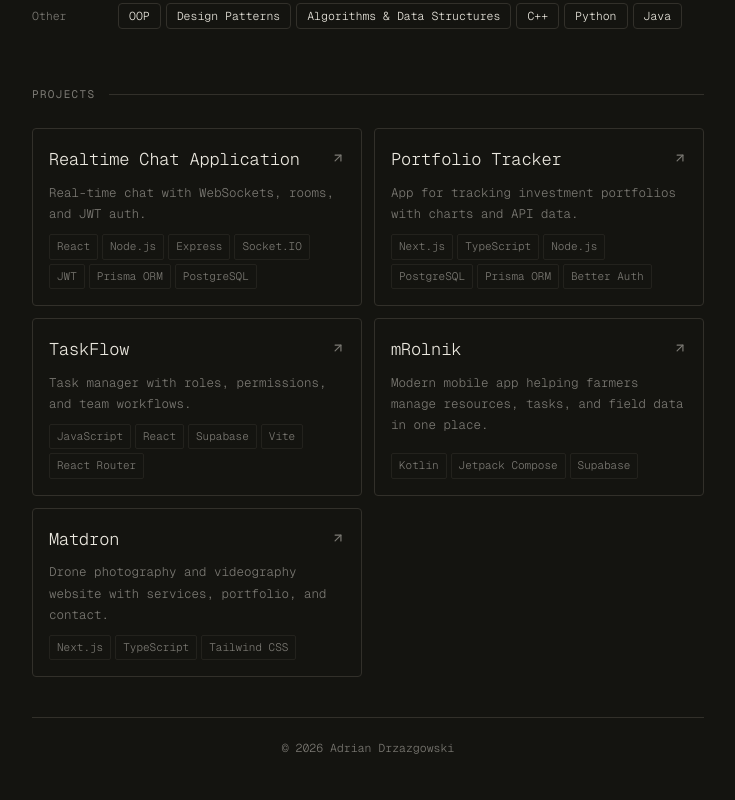
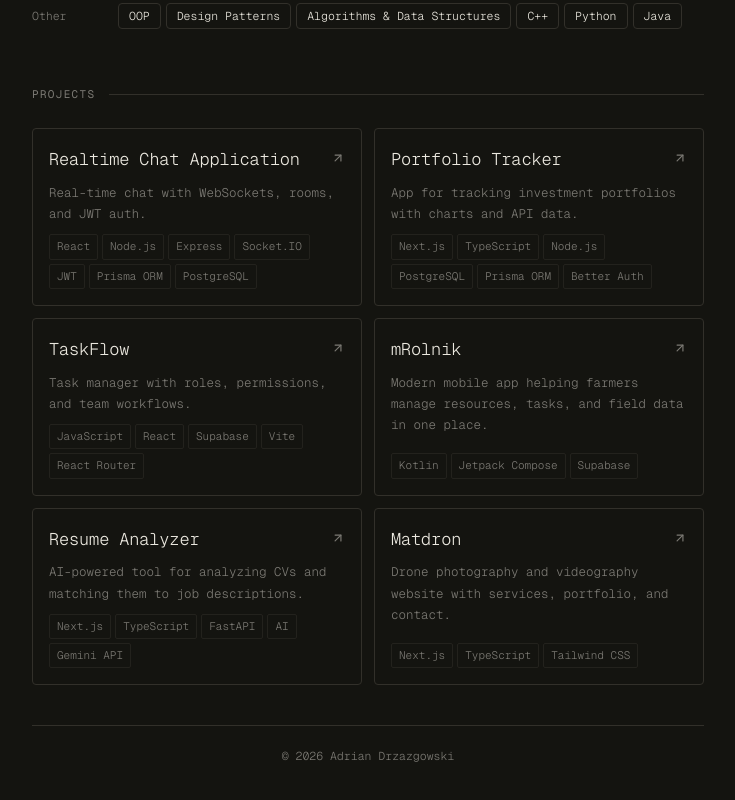
Before and after one commit to iamdrzazgowski/personal-website, a Next.js app: page / in a window 1280 px wide. Shown: the part 781-1581 px from the top of the page, without its empty margins (272-1007 px from the left). Built offline with nearby package versions, Linux system fonts and the light colour scheme.

Commit message:
add new project

```diff
--- a/src/data/projects.ts
+++ b/src/data/projects.ts
@@ -8,47 +8,62 @@ interface Project {
 
 export const projects: Project[] = [
     {
-        name: 'Realtime Chat Application',
+        name: "Realtime Chat Application",
 
-        description: 'Real-time chat with WebSockets, rooms, and JWT auth.',
-        tags: ['React', 'Node.js', 'Express', 'Socket.IO', 'JWT', 'Prisma ORM', 'PostgreSQL'],
-        url: 'https://github.com/iamdrzazgowski/react-realtime-chat',
+        description: "Real-time chat with WebSockets, rooms, and JWT auth.",
+        tags: [
+            "React",
+            "Node.js",
+            "Express",
+            "Socket.IO",
+            "JWT",
+            "Prisma ORM",
+            "PostgreSQL",
+        ],
+        url: "https://github.com/iamdrzazgowski/react-realtime-chat",
     },
     {
-        name: 'Portfolio Tracker',
+        name: "Portfolio Tracker",
 
         description:
-            'App for tracking investment portfolios with charts and API data.',
+            "App for tracking investment portfolios with charts and API data.",
         tags: [
-            'Next.js',
-            'TypeScript',
-            'Node.js',
-            'PostgreSQL',
-            'Prisma ORM',
-            'Better Auth',
+            "Next.js",
+            "TypeScript",
+            "Node.js",
+            "PostgreSQL",
+            "Prisma ORM",
+            "Better Auth",
         ],
-        url: 'https://github.com/iamdrzazgowski/portfolio-tracker',
+        url: "https://github.com/iamdrzazgowski/portfolio-tracker",
     },
     {
-        name: 'TaskFlow',
+        name: "TaskFlow",
 
         description:
-            'Task manager with roles, permissions, and team workflows.',
-        tags: ['JavaScript', 'React', 'Supabase', 'Vite', 'React Router'],
-        url: 'https://github.com/iamdrzazgowski/taskflow-task-manager',
+            "Task manager with roles, permissions, and team workflows.",
+        tags: ["JavaScript", "React", "Supabase", "Vite", "React Router"],
+        url: "https://github.com/iamdrzazgowski/taskflow-task-manager",
     },
     {
-        name: 'mRolnik',
+        name: "mRolnik",
         description:
-            'Modern mobile app helping farmers manage resources, tasks, and field data in one place.',
-        tags: ['Kotlin', 'Jetpack Compose', 'Supabase'],
-        url: 'https://github.com/iamdrzazgowski/mRolnik',
+            "Modern mobile app helping farmers manage resources, tasks, and field data in one place.",
+        tags: ["Kotlin", "Jetpack Compose", "Supabase"],
+        url: "https://github.com/iamdrzazgowski/mRolnik",
     },
     {
-        name: 'Matdron',
+        name: "Resume Analyzer",
         description:
-            'Drone photography and videography website with services, portfolio, and contact.',
-        tags: ['Next.js', 'TypeScript', 'Tailwind CSS'],
-        url: 'https://matdron.pl/',
+            "AI-powered tool for analyzing CVs and matching them to job descriptions.",
+        tags: ["Next.js", "TypeScript", "FastAPI", "AI", "Gemini API"],
+        url: "https://github.com/iamdrzazgowski/resume-analyzer",
+    },
+    {
+        name: "Matdron",
+        description:
+            "Drone photography and videography website with services, portfolio, and contact.",
+        tags: ["Next.js", "TypeScript", "Tailwind CSS"],
+        url: "https://matdron.pl/",
     },
 ];
```
